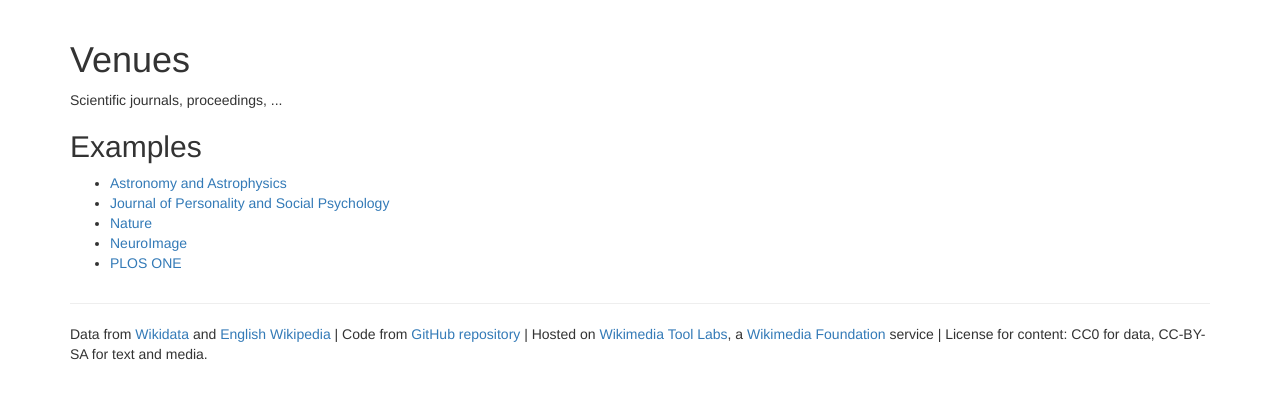
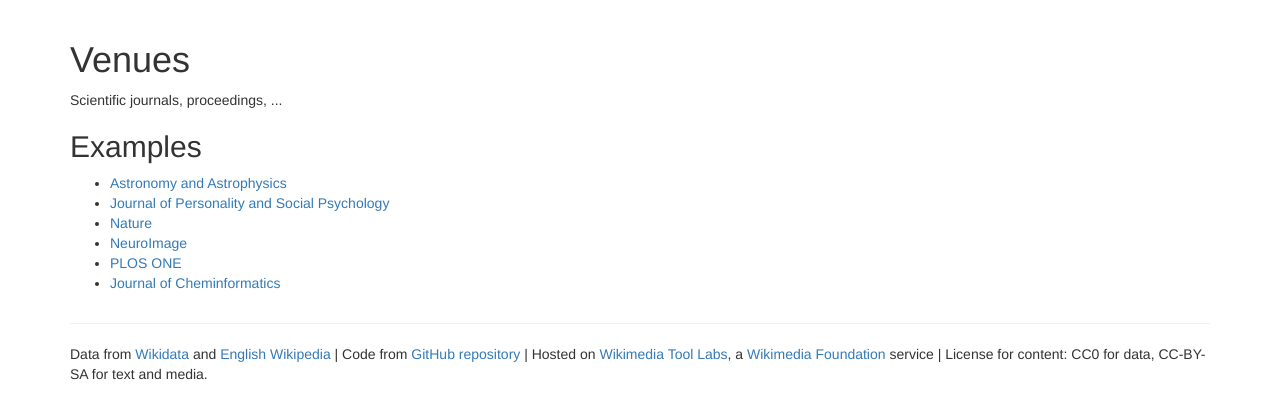
Before and after one commit to WDscholia/scholia, a Flask app: page /venue/ in a window 1280 px wide. Shown: the part 50-469 px from the top of the page. Run offline with Flask 2, Linux system fonts and the light colour scheme; parts of the project's set-up code (start-up, migrations or seed data) failed here and were passed over; some libraries are stand-ins or nearby versions.

Commit message:
Add Journal of Cheminformatics as example

```diff
--- a/scholia/app/templates/venue_empty.html
+++ b/scholia/app/templates/venue_empty.html
@@ -14,6 +14,7 @@ Scientific journals, proceedings, ...
   <li><a href="Q180445">Nature</a></li>
   <li><a href="Q1981225">NeuroImage</a></li>
   <li><a href="Q564954">PLOS ONE</a></li>
+  <li><a href="Q6294930">Journal of Cheminformatics</a></li>
 </ul>
 
 {% endblock %}
```
